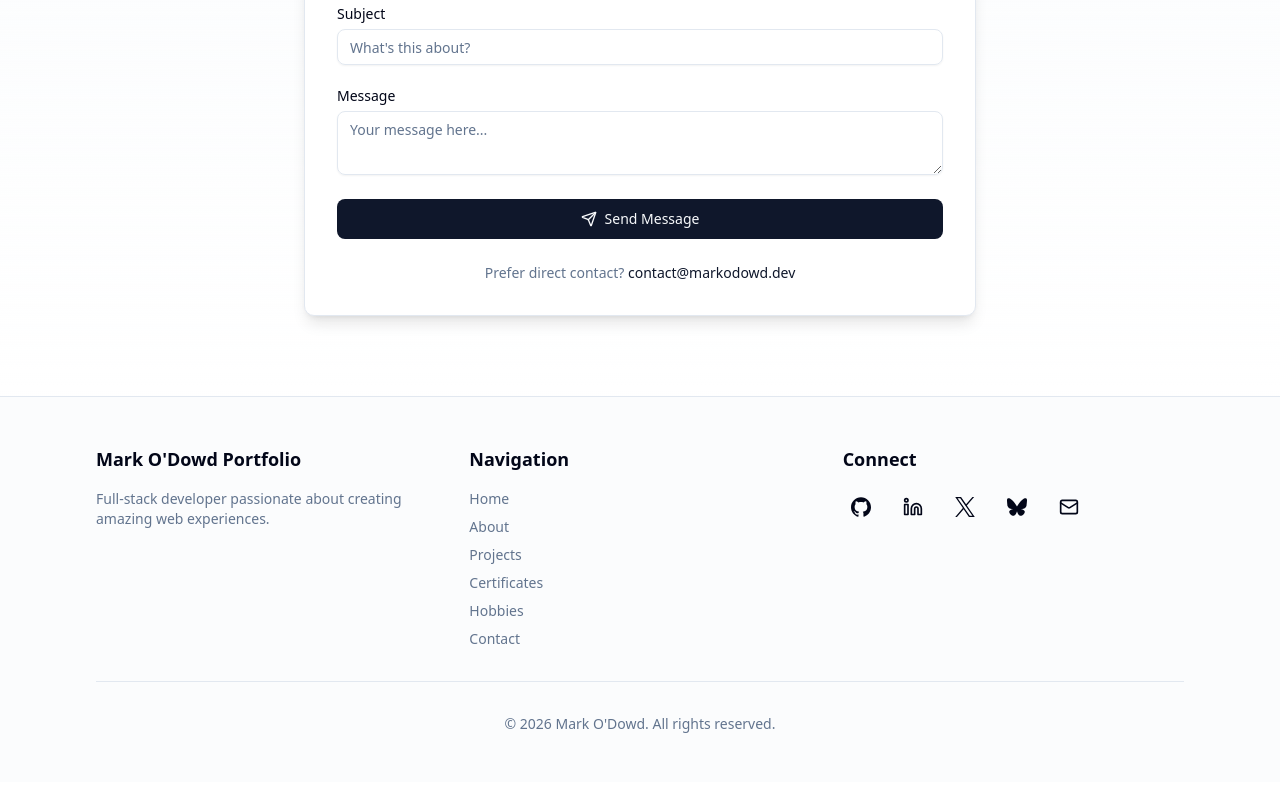
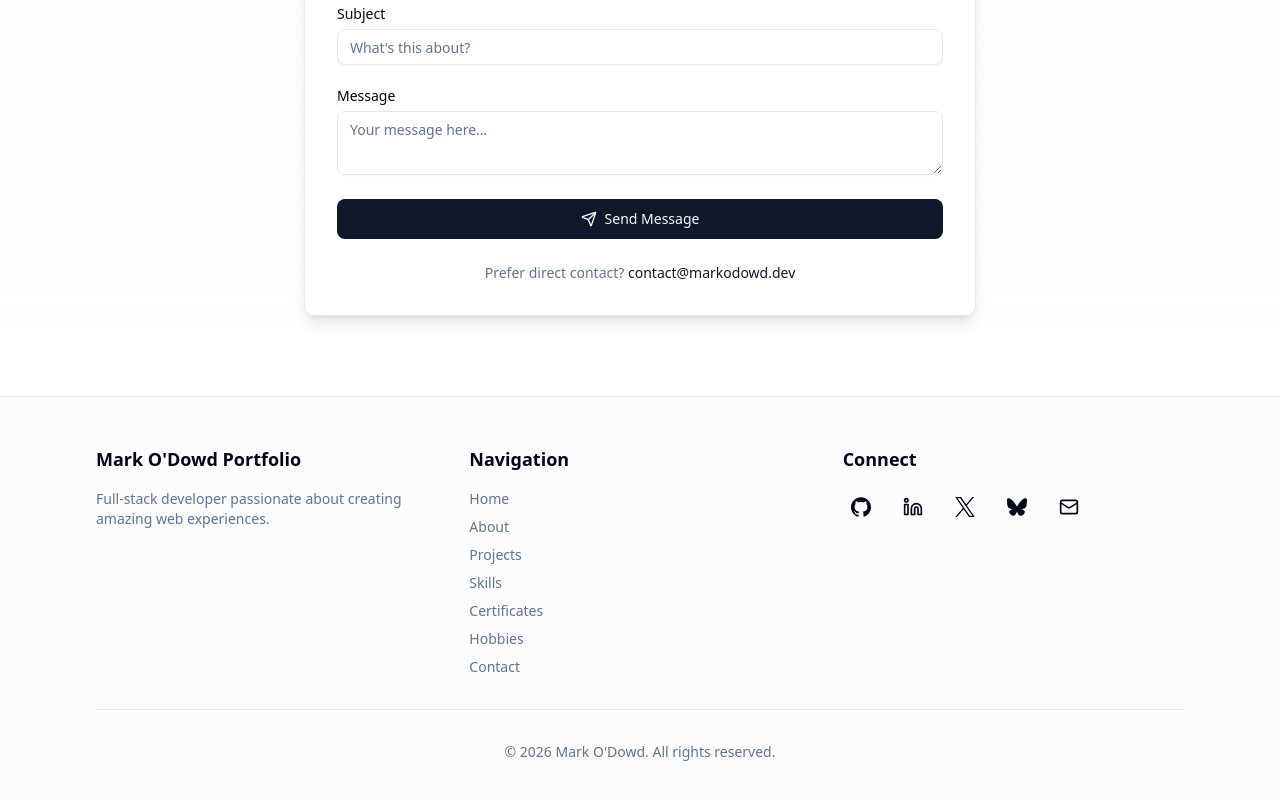
Before and after one commit to markodowd/markodowd-portfolio, a Next.js app: page / in a window 1280 px wide. Shown: the part 6051-6851 px from the top of the page. Built offline with nearby package versions, Linux system fonts and the light colour scheme.

Commit message:
fix: missing nav link footer

```diff
--- a/components/footer/FooterNavigation.tsx
+++ b/components/footer/FooterNavigation.tsx
@@ -4,6 +4,7 @@ const navLinks = [
   { href: "#hero", label: "Home" },
   { href: "#about", label: "About" },
   { href: "#projects", label: "Projects" },
+  { href: "#skills", label: "Skills" },
   { href: "#certificates", label: "Certificates" },
   { href: "#hobbies", label: "Hobbies" },
   { href: "#contact", label: "Contact" },
```
